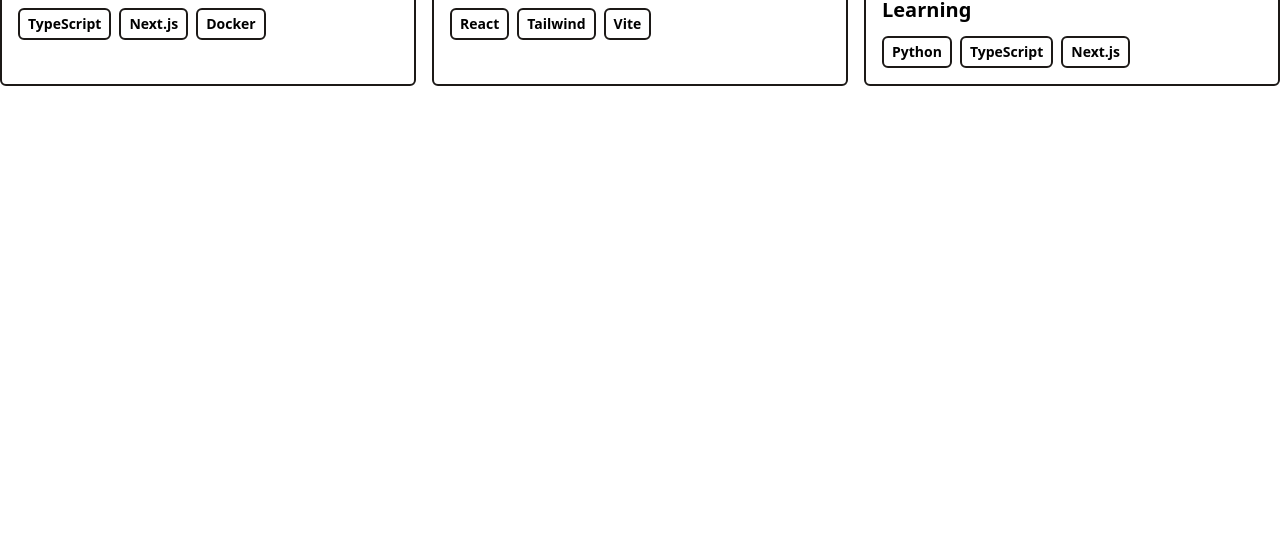
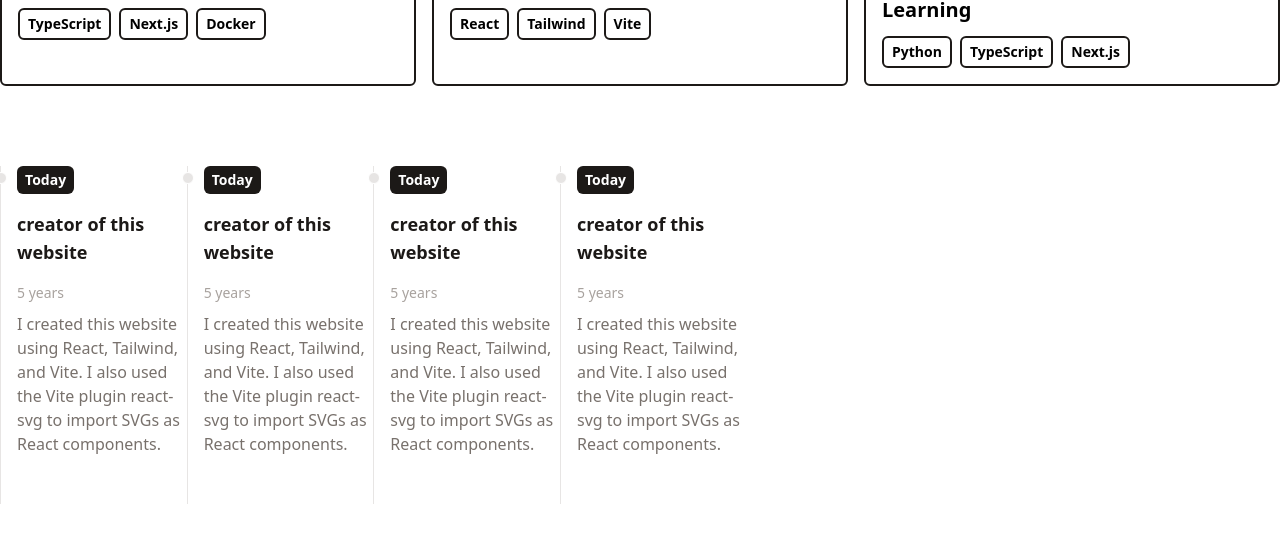
Before and after one commit to thewillydoo/portfolio-website, a React (Vite) app in the folder minimal-portfolio/: page / in a window 1280 px wide. Shown: the part 594-1136 px from the top of the page. Before the commit the page ends 800 px from the top, so only its background shows below. Built offline with nearby package versions, Linux system fonts and the light colour scheme.

Commit message:
created timeline

```diff
--- a/minimal-portfolio/src/components/Timeline.jsx
+++ b/minimal-portfolio/src/components/Timeline.jsx
@@ -1,9 +1,19 @@
 import React from 'react'
+import TimelineItem from './TimelineItem'
+import timeline from '../data/timeline.js'
+
 
 function Timeline() {
   return (
-    <div>
-
+    <div className='flex flex-col md:flex-row justify-center my-20 w-full md:w-7/12'>
+      {timeline.map(item => (
+        <TimelineItem
+          year={item.year}
+          title={item.title}
+          duration={item.duration}
+          details={item.details}
+        />
+      ))}
     </div>
   )
 }
--- /dev/null
+++ b/minimal-portfolio/src/components/TimelineItem.jsx
@@ -0,0 +1,27 @@
+import React from 'react';
+
+function TimelineItem({ year, title, duration, details }) {
+   return (
+      <ol className="flex flex-col md:flex-row relative border-l border-stone-200 dark:border-stone-700">
+         <li className="mb-10 ml-4">
+            <div className="absolute w-3 h-3 bg-stone-200 rounded-full mt-1.5 -left-1.5 border border-white dark:border-stone-900 dark:bg-stone-700" />
+            <p className="flex flex-wrap gap-4 flex-row items-center justify-start text-xs md:text-sm">
+               <span className="inline-block px-2 py-1 font-semibold text-white dark:text-stone-900 bg-stone-900 dark:bg-white rounded-md">
+                  {year}
+               </span>
+               <h3 className="text-lg font-semibold text-stone-900 dark:text-white">
+                  {title}
+               </h3>
+               <div className="my-1 text-sm font-normal leading-none text-stone-400 dark:text-stone-500">
+                  {duration}
+               </div>
+            </p>
+            <p className="my-2 text-base font-normal text-stone-500 dark:text-stone-400">
+               {details}
+            </p>
+         </li>
+      </ol>
+   )
+}
+
+export default TimelineItem;
--- /dev/null
+++ b/minimal-portfolio/src/data/timeline.js
@@ -0,0 +1,30 @@
+export default [
+  {
+    year: "Today",
+    title: "creator of this website",
+    duration: "5 years",
+    details:
+      "I created this website using React, Tailwind, and Vite. I also used the Vite plugin react-svg to import SVGs as React components.",
+  },
+  {
+    year: "Today",
+    title: "creator of this website",
+    duration: "5 years",
+    details:
+      "I created this website using React, Tailwind, and Vite. I also used the Vite plugin react-svg to import SVGs as React components.",
+  },
+  {
+    year: "Today",
+    title: "creator of this website",
+    duration: "5 years",
+    details:
+      "I created this website using React, Tailwind, and Vite. I also used the Vite plugin react-svg to import SVGs as React components.",
+  },
+  {
+    year: "Today",
+    title: "creator of this website",
+    duration: "5 years",
+    details:
+      "I created this website using React, Tailwind, and Vite. I also used the Vite plugin react-svg to import SVGs as React components.",
+  },
+];
```
